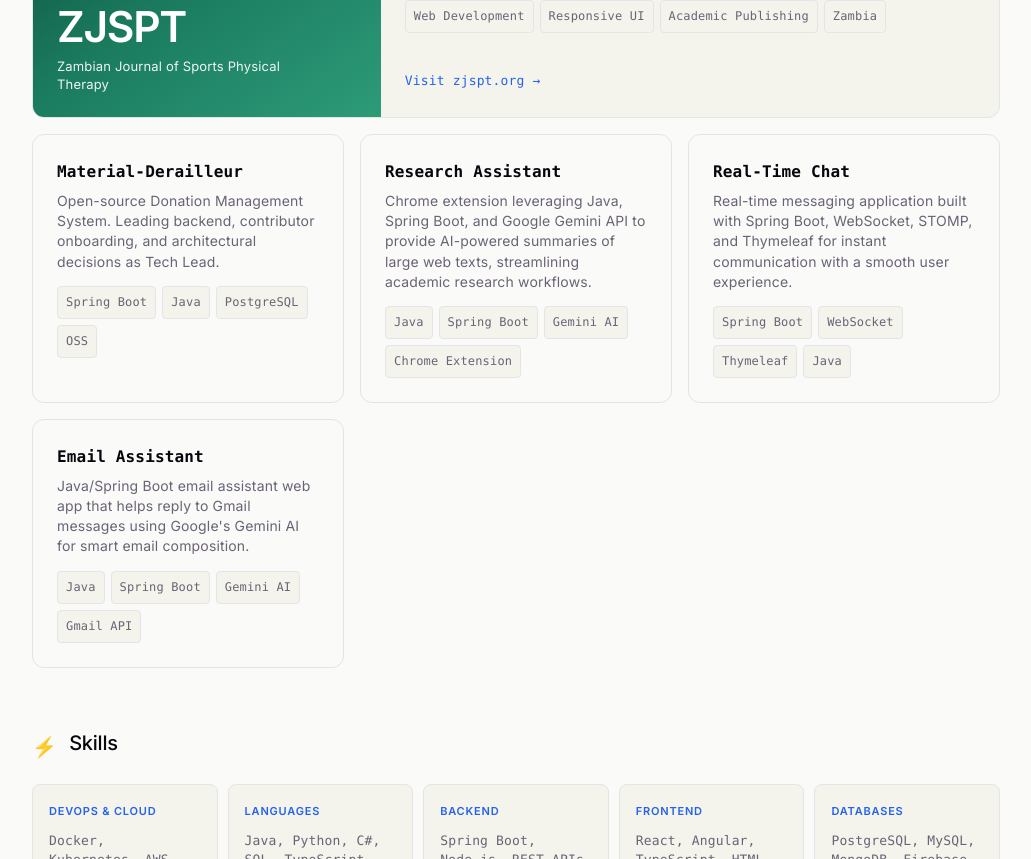
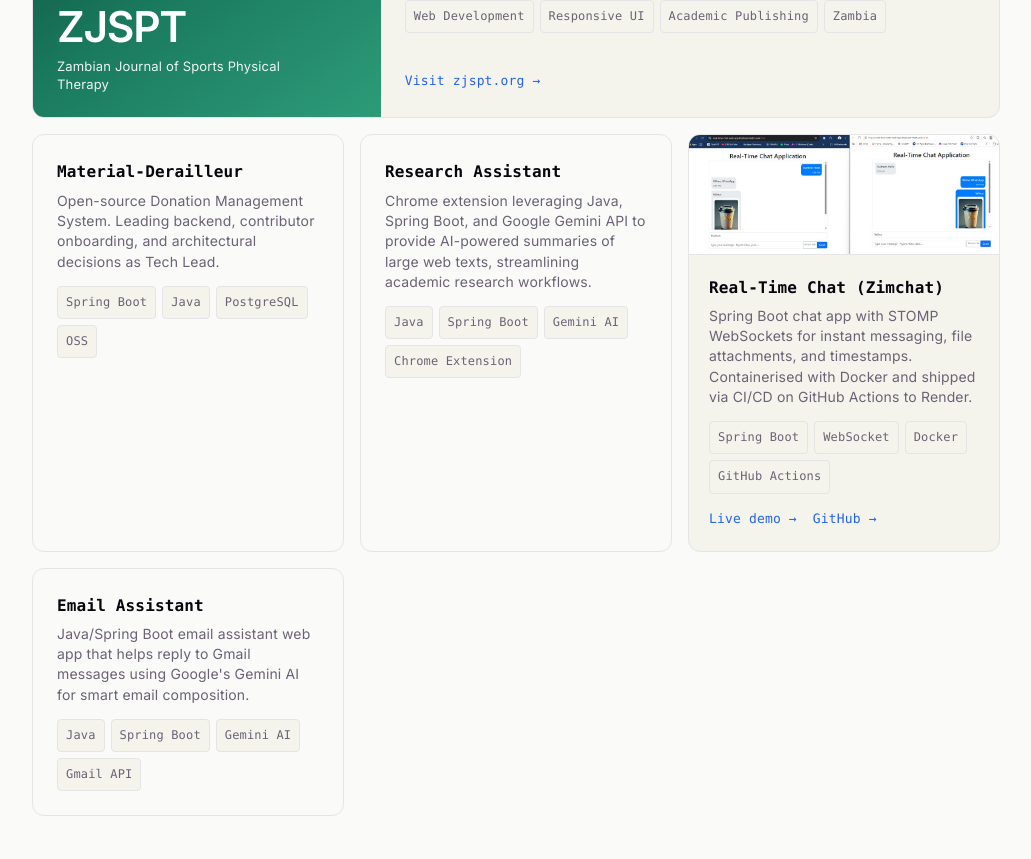
Before and after one commit to MATHEW-SHERENI/portifolio-mathew, a React (Vite) app: page / in a window 1280 px wide. Shown: the part 760-1619 px from the top of the page, without its empty margins (124-1155 px from the left). Built offline with nearby package versions, Linux system fonts and the light colour scheme.

Commit message:
updated real time chat app on the projects

```diff
--- a/src/App.css
+++ b/src/App.css
@@ -299,6 +299,59 @@
         background: var(--code-bg);
         color: var(--text);
         border: 1px solid var(--border);
+      }
+    }
+  }
+
+  .project-card-with-preview {
+    padding: 0;
+    overflow: hidden;
+    display: flex;
+    flex-direction: column;
+    background: var(--code-bg);
+
+    &:hover {
+      background: var(--code-bg);
+    }
+
+    .project-preview-link {
+      display: block;
+      line-height: 0;
+    }
+
+    .project-preview-img {
+      width: 100%;
+      height: auto;
+      display: block;
+      border-bottom: 1px solid var(--border);
+      object-fit: cover;
+      object-position: top center;
+      max-height: 200px;
+    }
+
+    .project-preview-body {
+      padding: 20px;
+      display: flex;
+      flex-direction: column;
+      flex: 1;
+    }
+
+    .project-card-actions {
+      display: flex;
+      flex-wrap: wrap;
+      gap: 12px 16px;
+      margin-top: auto;
+      padding-top: 12px;
+
+      a {
+        font-size: 13px;
+        font-family: var(--mono);
+        color: var(--accent);
+        transition: color 0.2s;
+
+        &:hover {
+          color: var(--text-h);
+        }
       }
     }
   }
--- a/src/App.tsx
+++ b/src/App.tsx
@@ -7,6 +7,7 @@ import resumePdf from './assets/MATHEWSHERENI_RESUME.pdf'
 import csharpCertPreview from './assets/csharp-cert-preview.png'
 import oracleJavaBadge from './assets/oracle-java-badge.png'
 import oracleOciBadge from './assets/oracle-oci-badge.png'
+import realtimeChatPreview from './assets/realtime-chat-preview.png'
 
 const ROLES = [
   'software Engineer',
@@ -187,16 +188,50 @@ function App() {
               <span className="tag">Chrome Extension</span>
             </div>
           </a>
-          <a href="#" className="project-card">
-            <h3>Real-Time Chat</h3>
-            <p className="project-desc">Real-time messaging application built with Spring Boot, WebSocket, STOMP, and Thymeleaf for instant communication with a smooth user experience.</p>
-            <div className="tags">
-              <span className="tag">Spring Boot</span>
-              <span className="tag">WebSocket</span>
-              <span className="tag">Thymeleaf</span>
-              <span className="tag">Java</span>
+          <article className="project-card project-card-with-preview">
+            <a
+              href="https://real-time-chat-web-app-bqsb.onrender.com"
+              className="project-preview-link"
+              target="_blank"
+              rel="noopener noreferrer"
+            >
+              <img
+                src={realtimeChatPreview}
+                alt="Real-Time Chat Application showing live messaging and file attachments in dark and light mode"
+                className="project-preview-img"
+              />
+            </a>
+            <div className="project-preview-body">
+              <h3>Real-Time Chat (Zimchat)</h3>
+              <p className="project-desc">
+                Spring Boot chat app with STOMP WebSockets for instant messaging, file attachments,
+                and timestamps. Containerised with Docker and shipped via CI/CD on GitHub Actions
+                to Render.
+              </p>
+              <div className="tags">
+                <span className="tag">Spring Boot</span>
+                <span className="tag">WebSocket</span>
+                <span className="tag">Docker</span>
+                <span className="tag">GitHub Actions</span>
+              </div>
+              <div className="project-card-actions">
+                <a
+                  href="https://real-time-chat-web-app-bqsb.onrender.com"
+                  target="_blank"
+                  rel="noopener noreferrer"
+                >
+                  Live demo →
+                </a>
+                <a
+                  href="https://github.com/MATHEW-SHERENI/Real-time-chat-web-app"
+                  target="_blank"
+                  rel="noopener noreferrer"
+                >
+                  GitHub →
+                </a>
+              </div>
             </div>
-          </a>
+          </article>
           <a href="#" className="project-card">
             <h3>Email Assistant</h3>
             <p className="project-desc">Java/Spring Boot email assistant web app that helps reply to Gmail messages using Google's Gemini AI for smart email composition.</p>
```
Also changed, not shown: src/assets/realtime-chat-preview.png (added).
